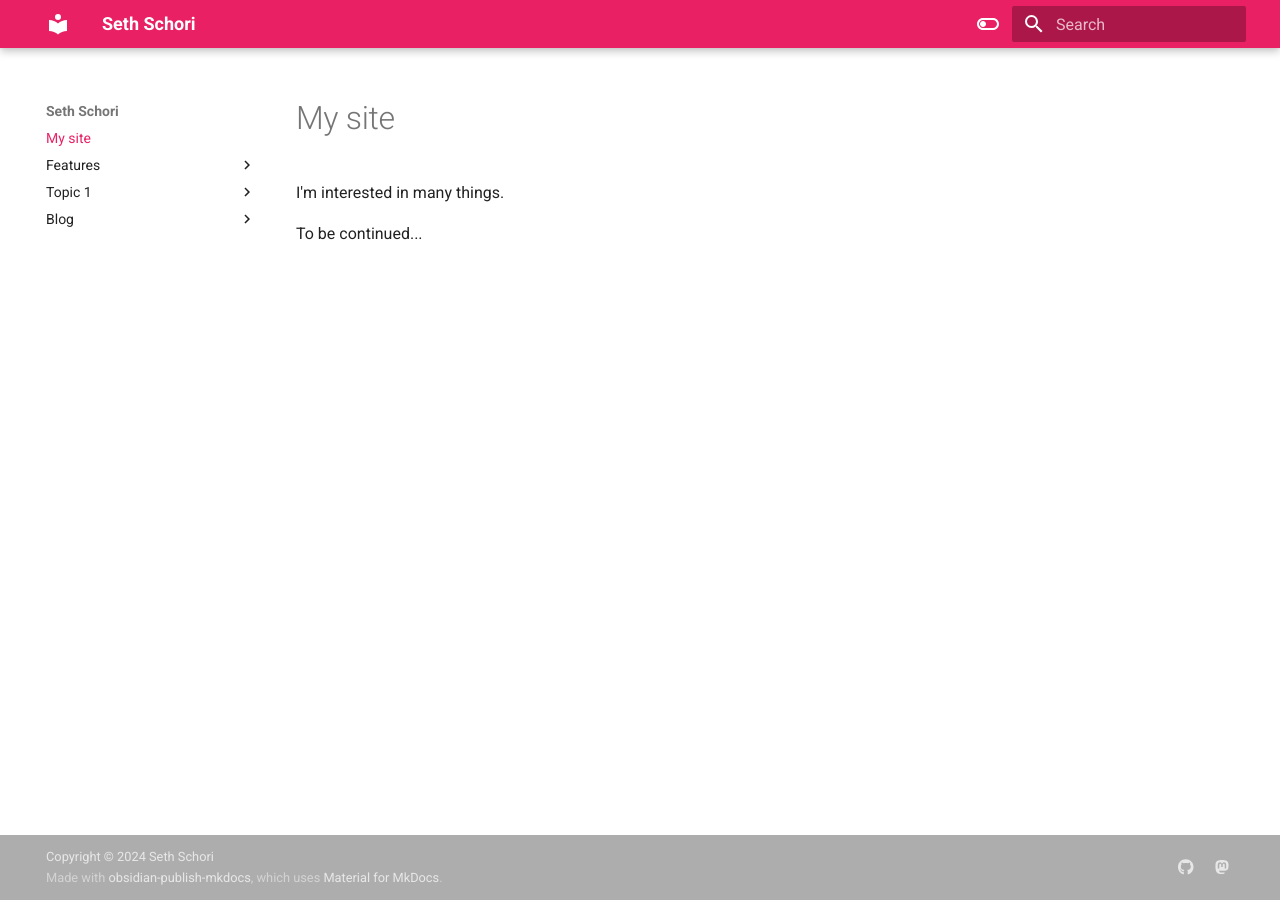
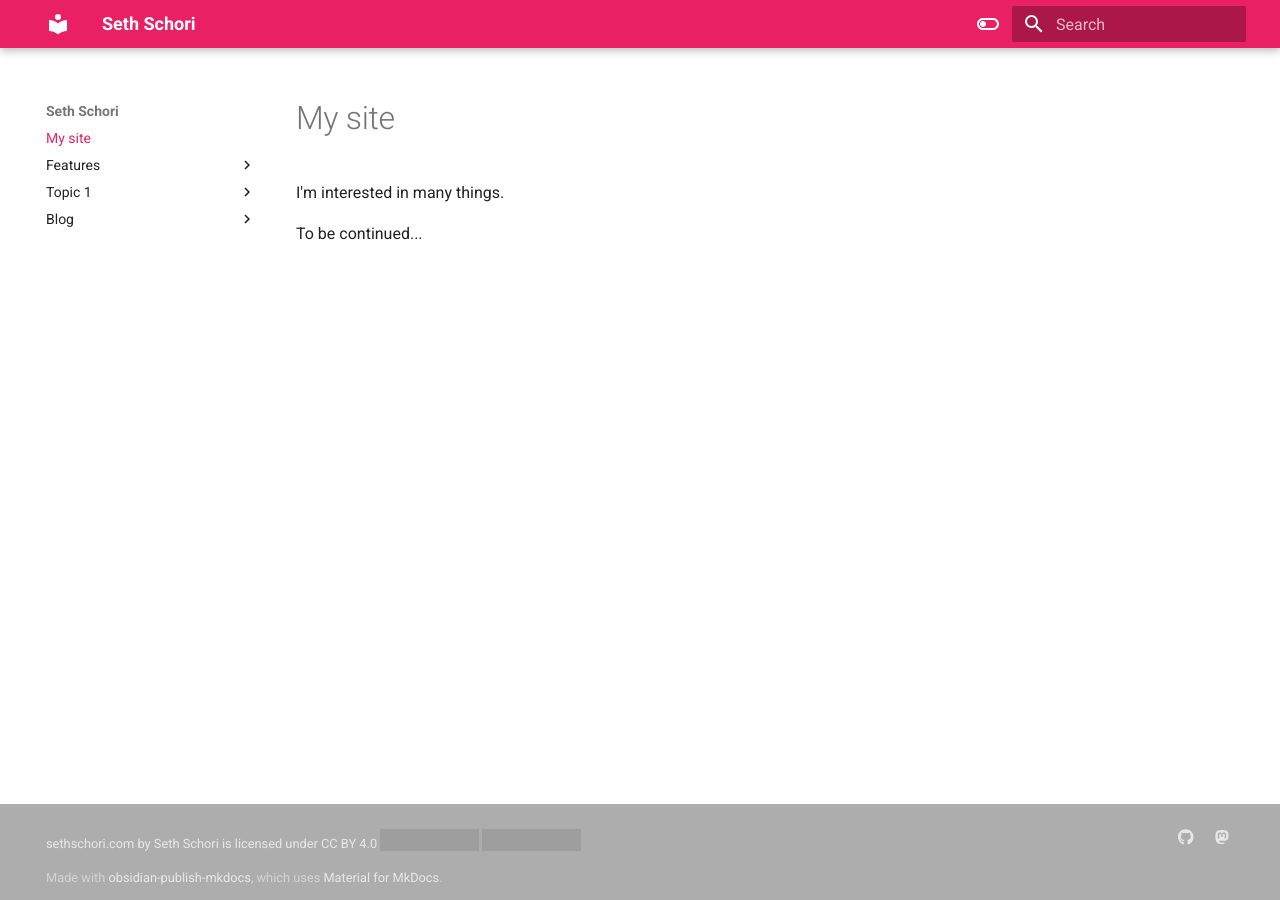
Before and after one commit to sethschori/obsidian-site, an MkDocs documentation site: the page built from docs/index.md, in a window 1280 px wide. Built offline with MkDocs 1.6.1 and Material for MkDocs 9.7.7, drawn with Linux system fonts in a browser that asks for light colours; grey boxes are pictures that could not be loaded.

Commit message:
add CC license

```diff
--- a/overrides/partials/footer.html
+++ b/overrides/partials/footer.html
@@ -3,7 +3,7 @@
   <div class="md-footer-meta__inner md-grid">
     <div class=md-copyright>
       <div class=md-copyright__highlight>
-        Copyright &copy; 2024 Seth Schori
+         <p xmlns:cc="http://creativecommons.org/ns#" xmlns:dct="http://purl.org/dc/terms/"><a property="dct:title" rel="cc:attributionURL" href="https://sethschori.com">sethschori.com</a> by <span property="cc:attributionName">Seth Schori</span> is licensed under <a href="https://creativecommons.org/licenses/by/4.0/?ref=chooser-v1" target="_blank" rel="license noopener noreferrer" style="display:inline-block;">CC BY 4.0<img style="height:22px!important;margin-left:3px;vertical-align:text-bottom;" src="https://mirrors.creativecommons.org/presskit/icons/cc.svg?ref=chooser-v1" alt=""><img style="height:22px!important;margin-left:3px;vertical-align:text-bottom;" src="https://mirrors.creativecommons.org/presskit/icons/by.svg?ref=chooser-v1" alt=""></a></p>
       </div>
         Made with <a href="https://github.com/jobindjohn/obsidian-publish-mkdocs" target="_blank" rel="noopener">obsidian-publish-mkdocs</a>,
         which uses <a href="https://squidfunk.github.io/mkdocs-material/" target="_blank" rel="noopener">Material for MkDocs</a>.
```
